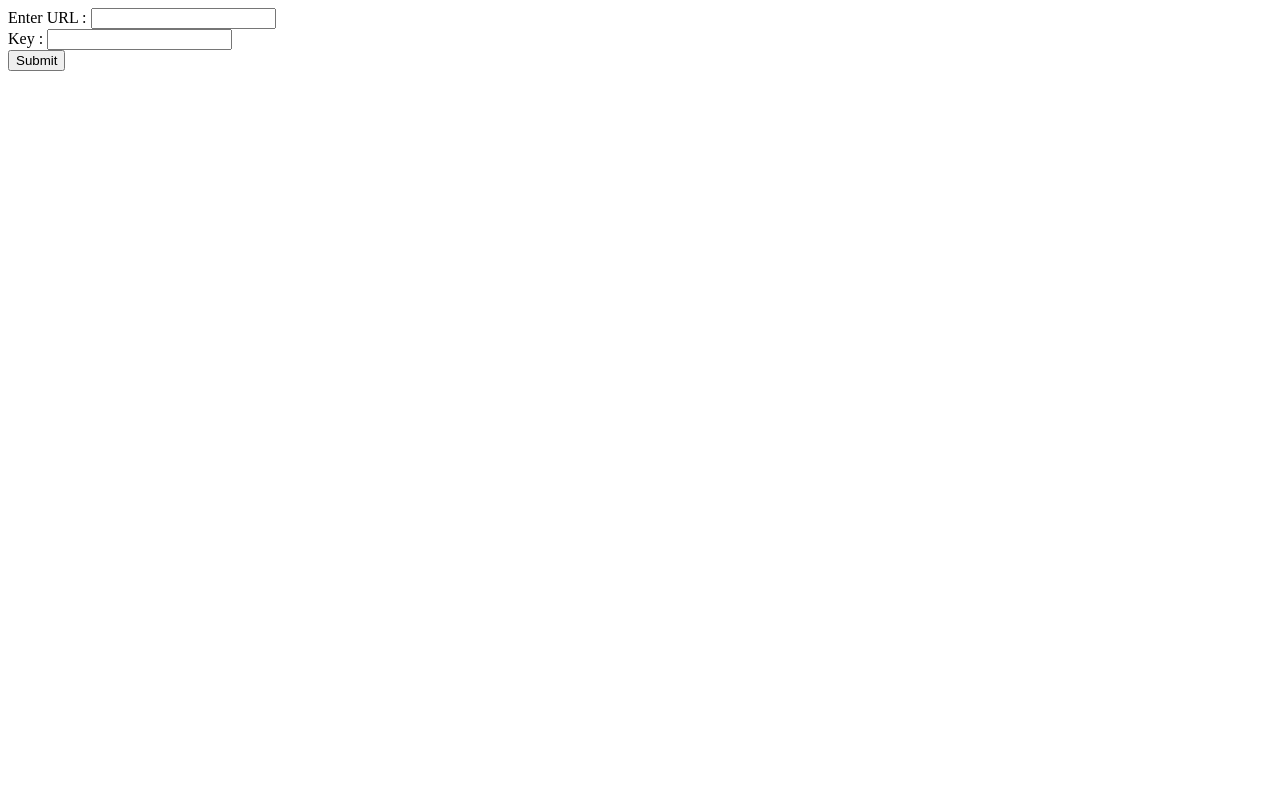
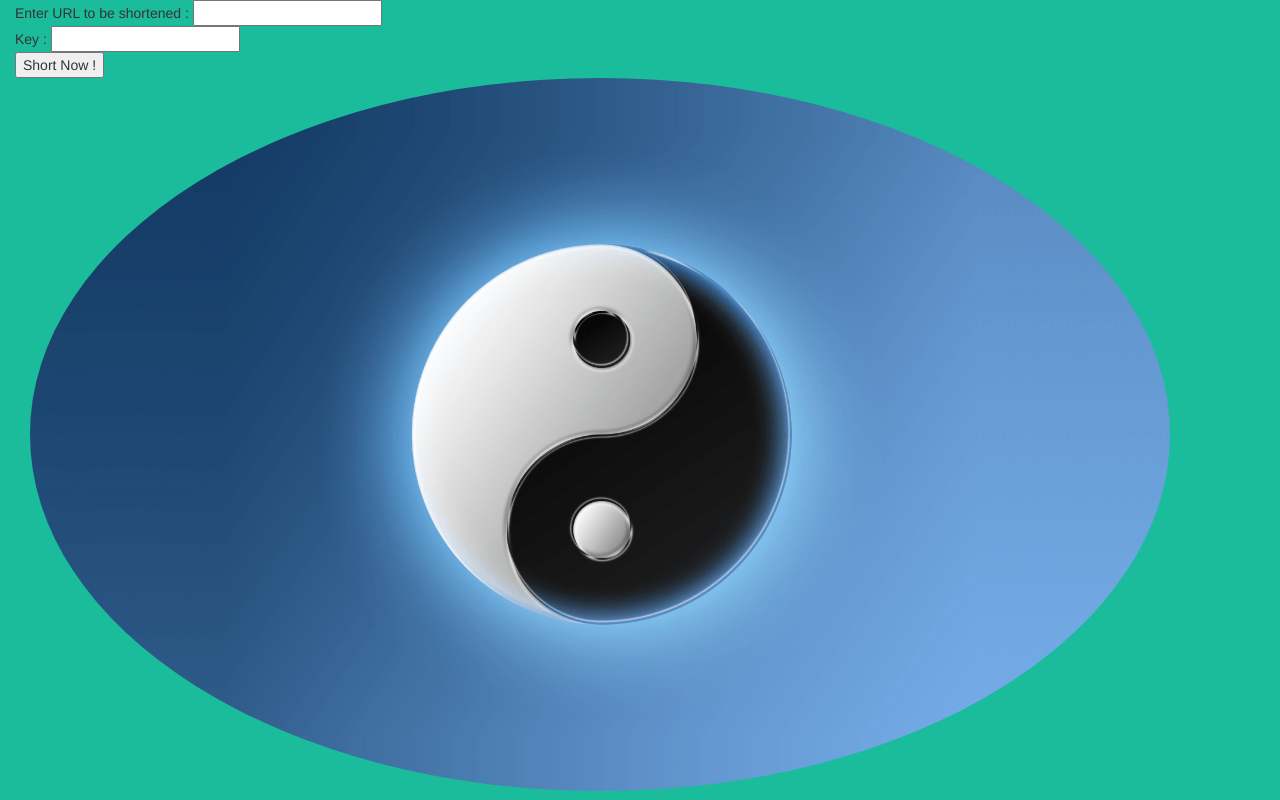
Before and after one commit to PC97/faaltu, a website: page index.html in a window 1280 px wide. Drawn offline with nearby package versions, Linux system fonts and the light colour scheme.

Commit message:
added pic

```diff
--- a/index.html
+++ b/index.html
@@ -1,13 +1,30 @@
 <!DOCTYPE html>
 <html>
 <head>
+	<style >
+		.bg-1 {
+       background-color: #1abc9c; /* Green */
+
+    }</style>
+
+	<!-- Latest compiled and minified CSS -->
+	<link rel="stylesheet" href="https://maxcdn.bootstrapcdn.com/bootstrap/3.3.7/css/bootstrap.min.css" integrity="sha384-BVYiiSIFeK1dGmJRAkycuHAHRg32OmUcww7on3RYdg4Va+PmSTsz/K68vbdEjh4u" crossorigin="anonymous">
+
+	<!-- Optional theme -->
+	<link rel="stylesheet" href="https://maxcdn.bootstrapcdn.com/bootstrap/3.3.7/css/bootstrap-theme.min.css" integrity="sha384-rHyoN1iRsVXV4nD0JutlnGaslCJuC7uwjduW9SVrLvRYooPp2bWYgmgJQIXwl/Sp" crossorigin="anonymous">
+
+	<!-- Latest compiled and minified JavaScript -->
+	<script src="https://maxcdn.bootstrapcdn.com/bootstrap/3.3.7/js/bootstrap.min.js" integrity="sha384-Tc5IQib027qvyjSMfHjOMaLkfuWVxZxUPnCJA7l2mCWNIpG9mGCD8wGNIcPD7Txa" crossorigin="anonymous"></script>
 	<title>URL Shortner</title>
 </head>
-<body>
-	<form method="post" action="/short">  <!--DAta isi route par jaayega-->
-		Enter URL : <input type="text" name="url"><br>
-		Key : <input type="text" name="key"><br>
-		<input type="submit" name="submitButton">
-	</form>
+<body class="bg-1">
+	<div class="container-fluid center" >
+		<form method="post" action="/short">  <!--DAta isi route par jaayega-->
+			Enter URL to be shortened : <input type="text" name="url"><br>
+			Key : <input type="text" name="key"><br>
+			<input type="submit" value="Short Now !" name="submitButton">
+		</form>
+	</div>
+	<div class="container-fluid"><img src="shaolin.png" class="container img-circle " alt="Profile"></div>
 </body>
 </html>
```
Also changed, not shown: shaolin.png (added).
